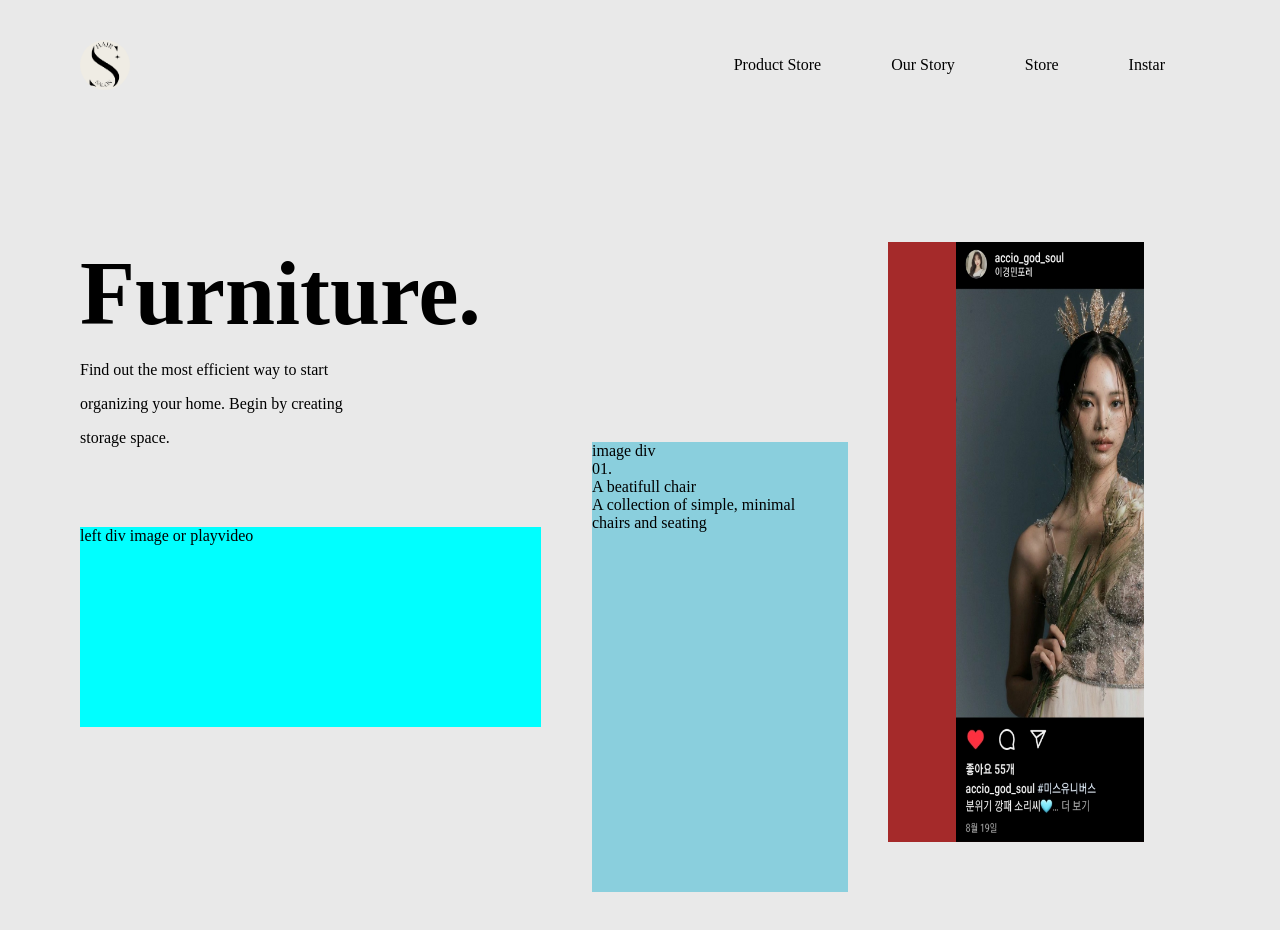
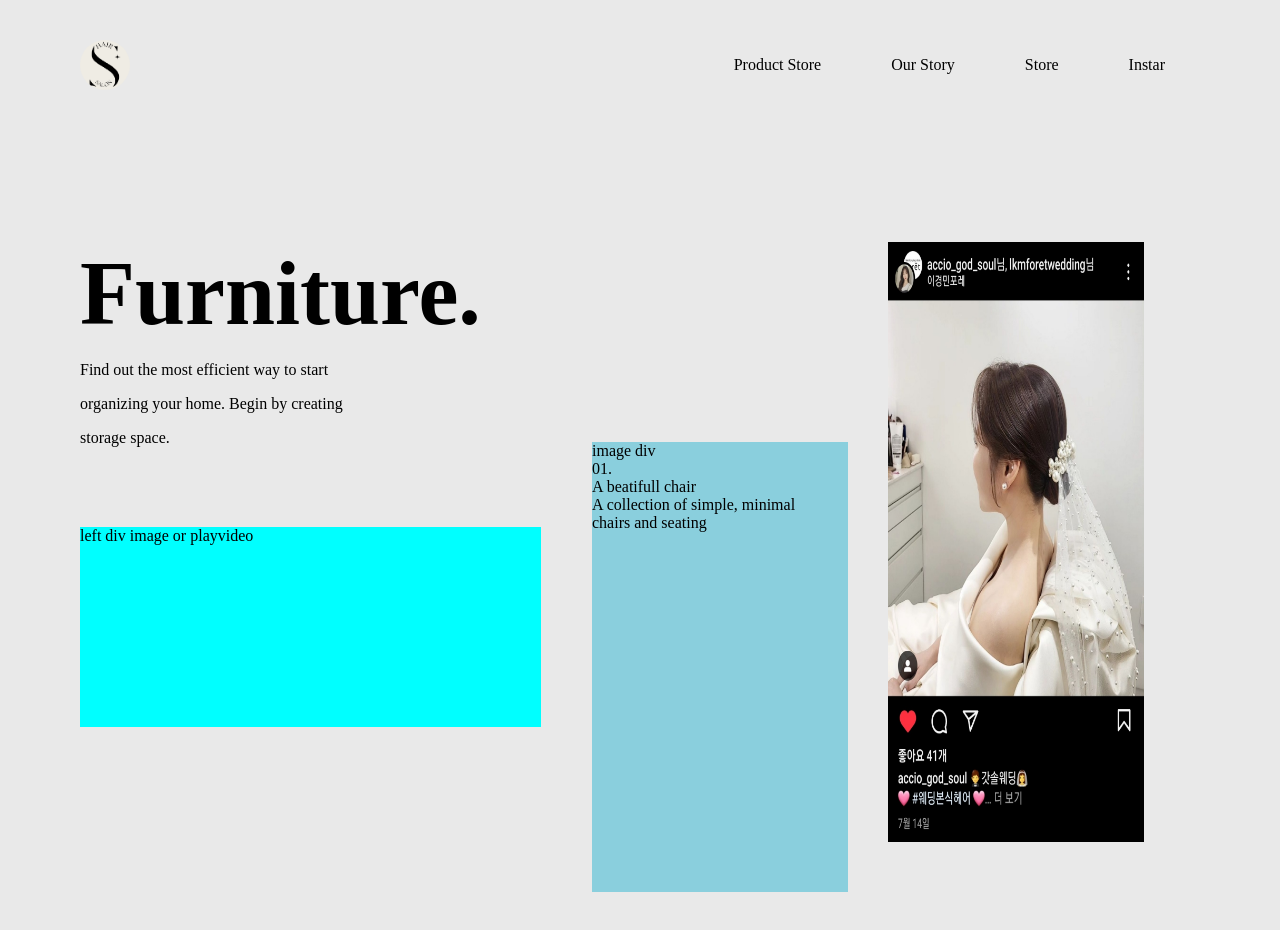
Before and after one commit to ddpound/shin, a Next.js app: page / in a window 1280 px wide. Shown: the top 930 px of the page. Built offline with nearby package versions, Linux system fonts and the light colour scheme.

Commit message:
메인 페이지 자동슬라이드 css 간격 조정

```diff
--- a/src/app/globals.css
+++ b/src/app/globals.css
@@ -112,7 +112,7 @@ header{
   height: 100%;
   background-size: cover;
   background-position: center;
-  animation: slide 10s infinite;
+  animation: slide 7.5s infinite;
 }
 
 .main-right-slider img{
@@ -125,25 +125,30 @@ header{
 }
 
 .main-right-slider:nth-child(2){
-  animation-delay: -2s;
+  animation-delay: -2.5s;
 }
 
 .main-right-slider:nth-child(3){
-  animation-delay: -4s;
+  animation-delay: -5s;
 }
 
 @keyframes slide {
-  0%, 15%, 100% {
+  0% {
     transform: translateX(0);
-    animation-timing-function: ease;
   }
-  20% {
+  26.9% {
+    transform: translateX(0);
+  }
+  33% {
     transform: translateX(-100%);
     animation-timing-function: step-end;
   }
-  95% {
+  93% {
     transform: translateX(100%);
-    animation-timing-function: ease;
+  }
+
+  100% {
+    transform: translateX(0);
   }
 }
 
```
